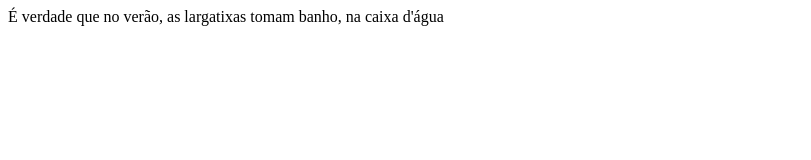
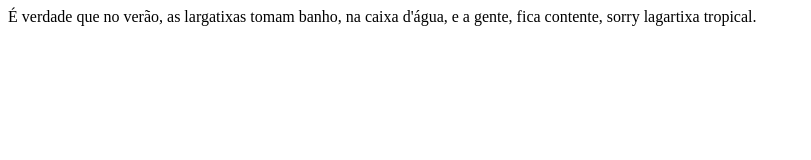
Before and after one commit to andersonifsp/web1cardeux, a plain HTML site: page index.html in a window 1280 px wide. Shown: the whole page, without its empty margins (0-811 px from the left). Drawn offline with Linux system fonts and the light colour scheme.

Commit message:
Terminei o poema

```diff
--- a/index.html
+++ b/index.html
@@ -3,7 +3,9 @@
 	<p>
 É verdade que no verão,
 as largatixas tomam banho,
-na caixa d'água
+na caixa d'água,
+e a gente, fica contente, sorry
+lagartixa tropical.
 	</p>
 </body>
 </html>
```
